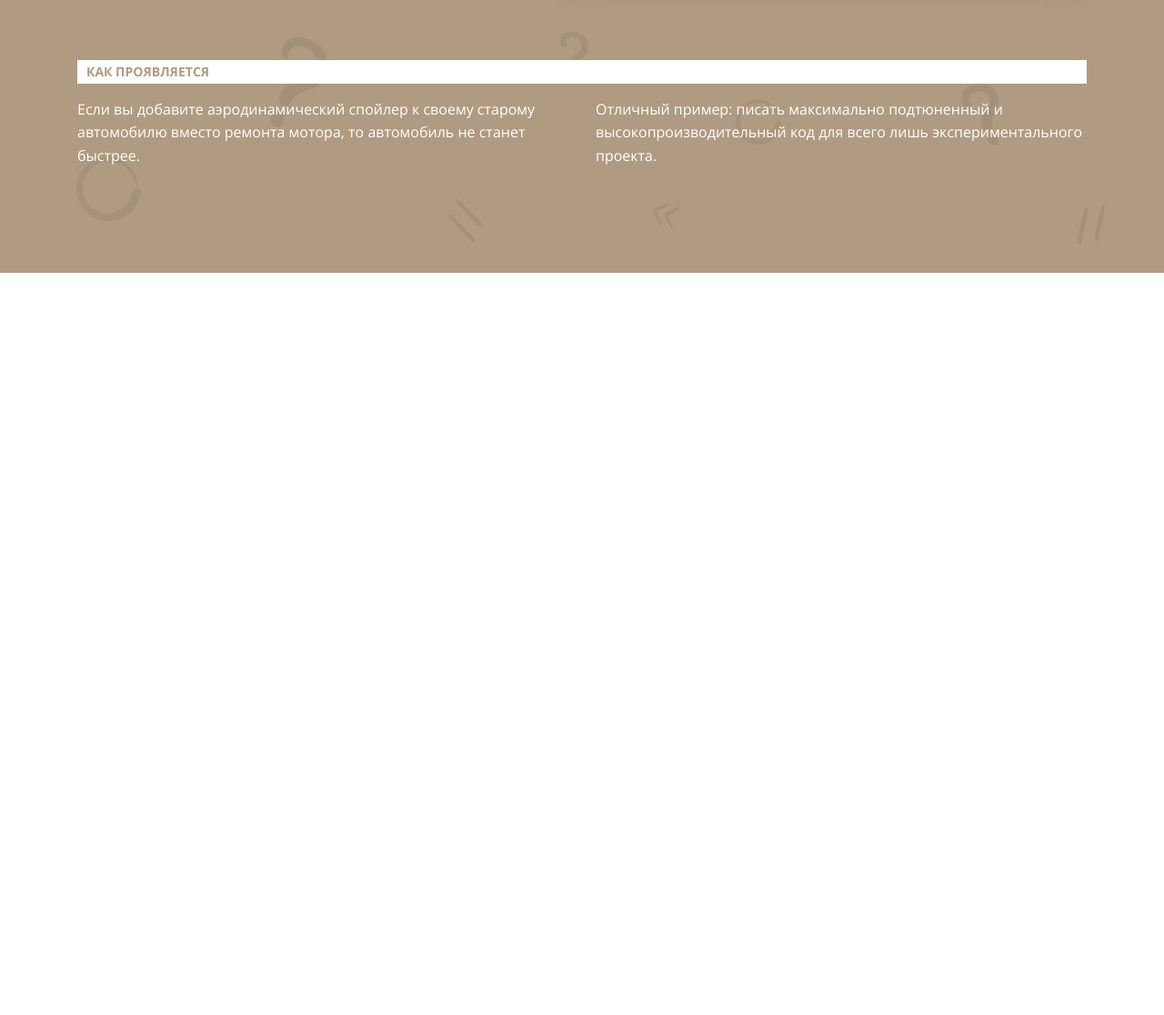
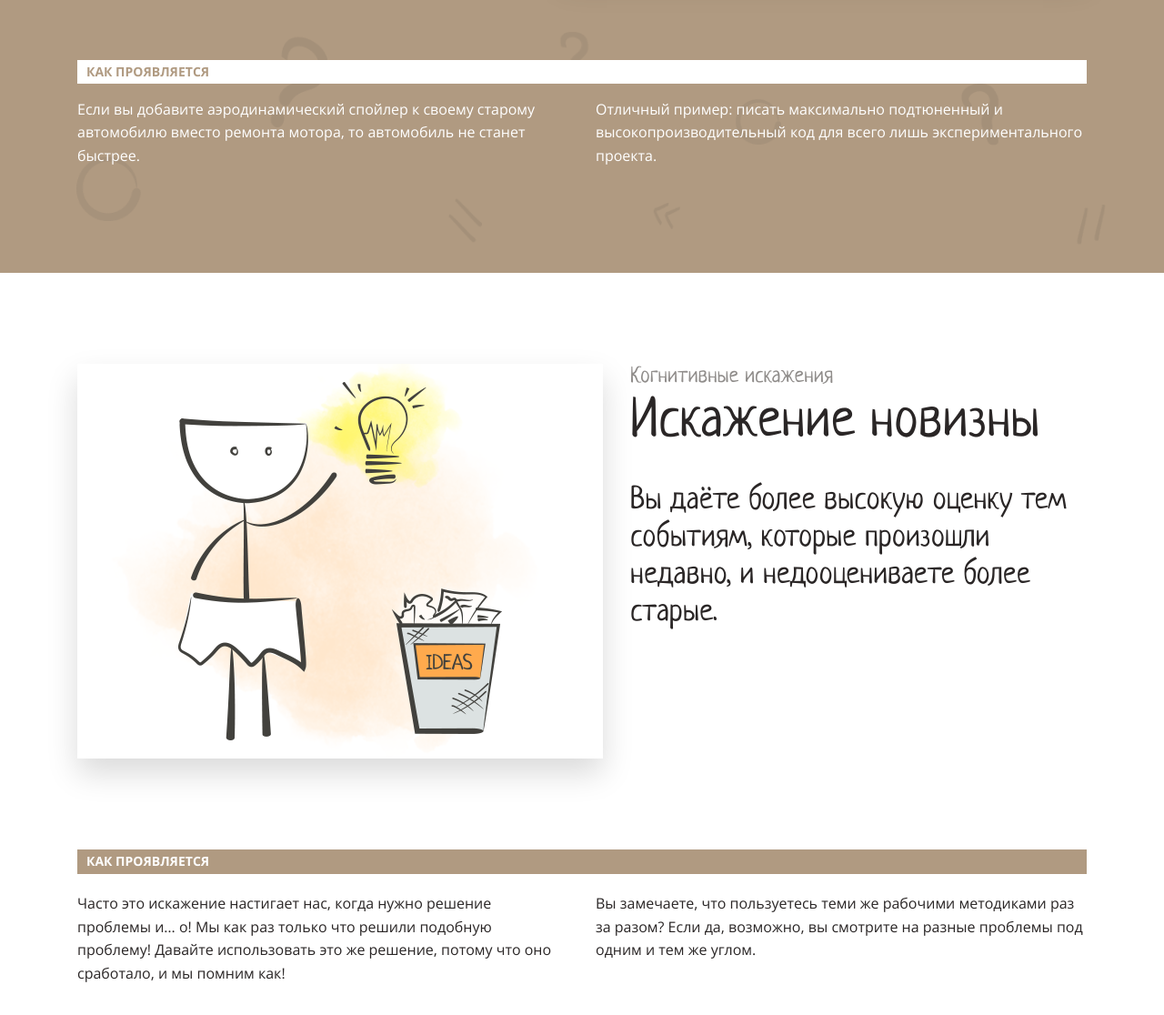
Before and after one commit to SvetlanaPeskova/layout-designer-project-58, a website: page src/index.html in a window 1280 px wide. Shown: the part 4225-5341 px from the top of the page at 91% size. Before the commit the page ends 4525 px from the top, so only its background shows below. Drawn offline with Linux system fonts and the light colour scheme.

Commit message:
fix index.html

```diff
--- a/src/index.html
+++ b/src/index.html
@@ -72,7 +72,7 @@
                          </a>
                     </div>
                     <div class="navigation-item">
-                        <a class="navigation-link" href="#novelty">
+                        <a class="navigation-link" href="#distortion-of-novelty">
                              <h2 class="navigation-num">3</h2>
                             <h3 class="orange name">Искажение новизны</h3>
                             <p class="navigation-text">Вы даёте более высокую оценку тем событиям, которые произошли недавно, и недооцениваете более старые.</p>
@@ -151,6 +151,37 @@
                 </div>
             </div>
         </section>
+
+        <section id="distortion-of-novelty" class="bg-img padding-100">
+            <div class="container">
+                <div class="flex-text wrp-100">
+                    <div class="pictures-column">
+                        <img class="ikea-effect-img" src="img/3.png" alt="distortion-of-novelty">
+                    </div>
+                    <div class="wrp-30">
+                        <p class="p-24px">Когнитивные искажения</p>
+                        <h1 class="h1-ikea-effect">Искажение новизны</h1>
+                        <p class="p-34px">Вы даёте более высокую оценку тем событиям, которые произошли недавно, и недооцениваете более старые.</p>
+                    </div>
+                </div>
+                <div class="brown-bkg how-manifests">
+                    <h3 class="how-manifests-h3 white">Как проявляется</h3>
+                </div>
+                <div class="flex-text">
+                    <div class="width-50">
+                        <p class="how-manifests-txt">
+                            Часто это искажение настигает нас, когда нужно решение проблемы и… о! Мы как раз только что решили подобную проблему! Давайте использовать это же решение, потому что оно сработало, и мы помним как!
+                        </p>
+                    </div>
+                    <div class="wrp-30 width-50">
+                        <p class="how-manifests-txt">
+                            Вы замечаете, что пользуетесь теми же рабочими методиками раз за разом? Если да, возможно, вы смотрите на разные проблемы под одним и тем же углом.
+                        </p>
+                    </div>
+                </div>
+            </div>
+        </section>
+
         <footer>
 
     </footer>
```
